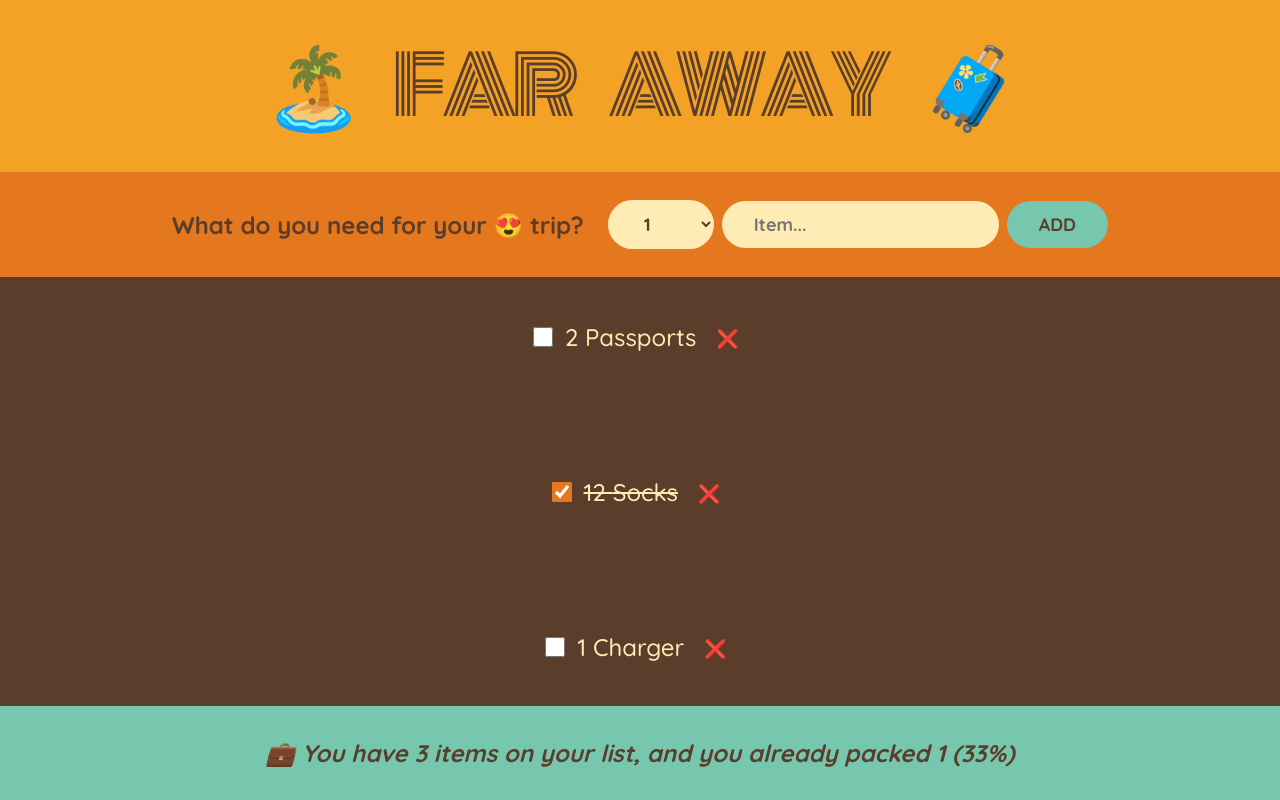
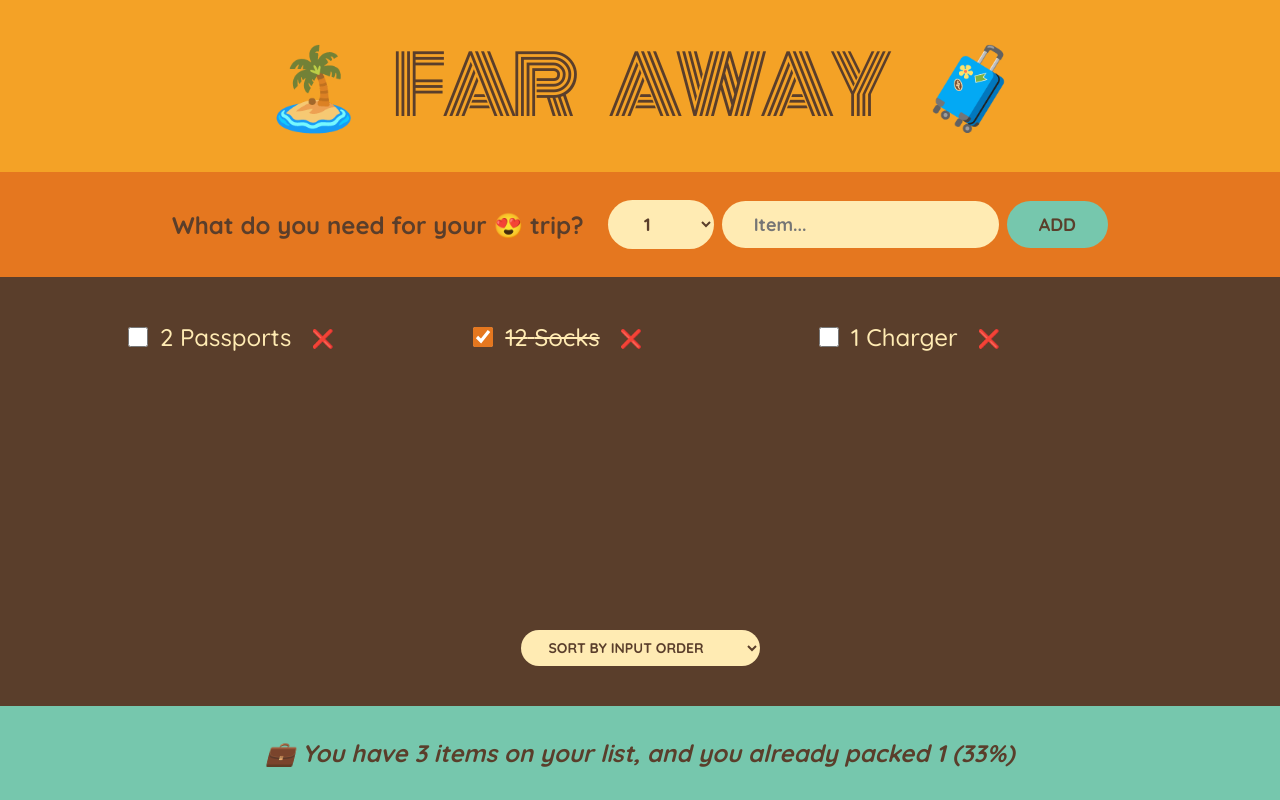
Before and after one commit to idealapt404/travel-list-react-sample, a React (Create React App) app: page / in a window 1280 px wide. Built offline with nearby package versions, Linux system fonts and the light colour scheme.

Commit message:
adds a sorting items feature

```diff
--- a/src/components/PackingList.tsx
+++ b/src/components/PackingList.tsx
@@ -1,4 +1,4 @@
-import React from 'react';
+import React, { useState } from 'react';
 import { ItemProps } from './items';
 import { ListProps } from './App';
 
@@ -9,10 +9,20 @@
 }
 
 const PackingList: React.FC<ListProps> = ({ items, onDeleteItem, onToggleItem }) => {
+  const [sortBy, setSortBy] = useState("input");
+  let sortedItems;
+  if (sortBy === 'input')
+    sortedItems = items;
+  else if (sortBy === 'description')
+    sortedItems = items.slice().sort((a, b) => a.description.localeCompare(b.description));
+  else
+    sortedItems = items.slice().sort((a, b) => Number(a.packed) - Number(b.packed));
+
   return (
-    <ul className="list">
+    <div className="list">
+      <ul>
         {
-        items.map((item) => (
+          sortedItems.map((item) => (
               <Item
                 key={item.id}
                 item={item}
@@ -23,6 +33,14 @@
           )
         }
       </ul>
+      <div className="actions">
+        <select value={sortBy} onChange={(e) => setSortBy(e.target.value)}>
+          <option value="input">Sort by input order</option>
+          <option value="description">Sort by description</option>
+          <option value="packed">Sort by packed status</option>
+        </select>
+      </div>
+    </div>
   )
 }
 
```
Lines whose indentation alone changed are shown as unchanged.
